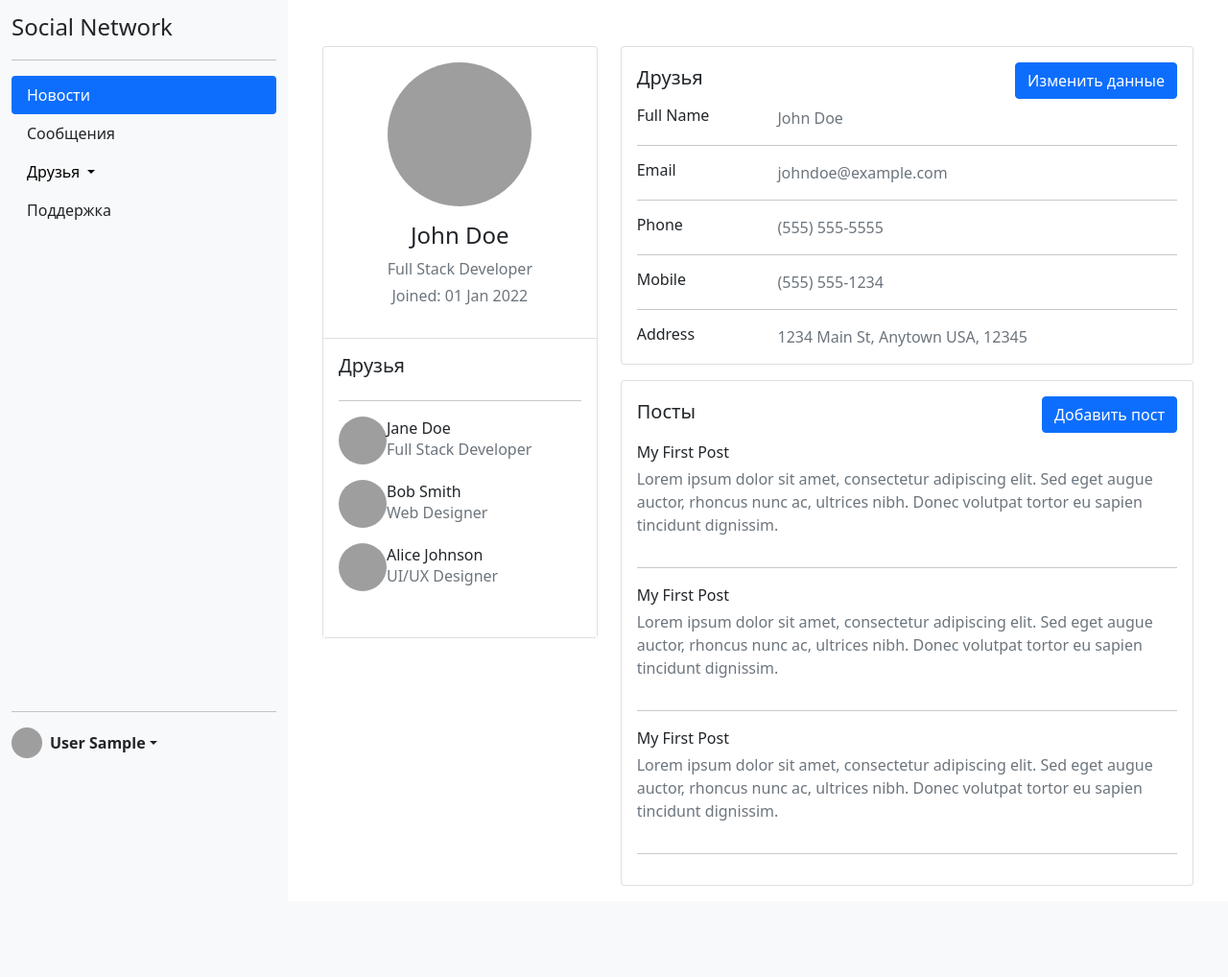
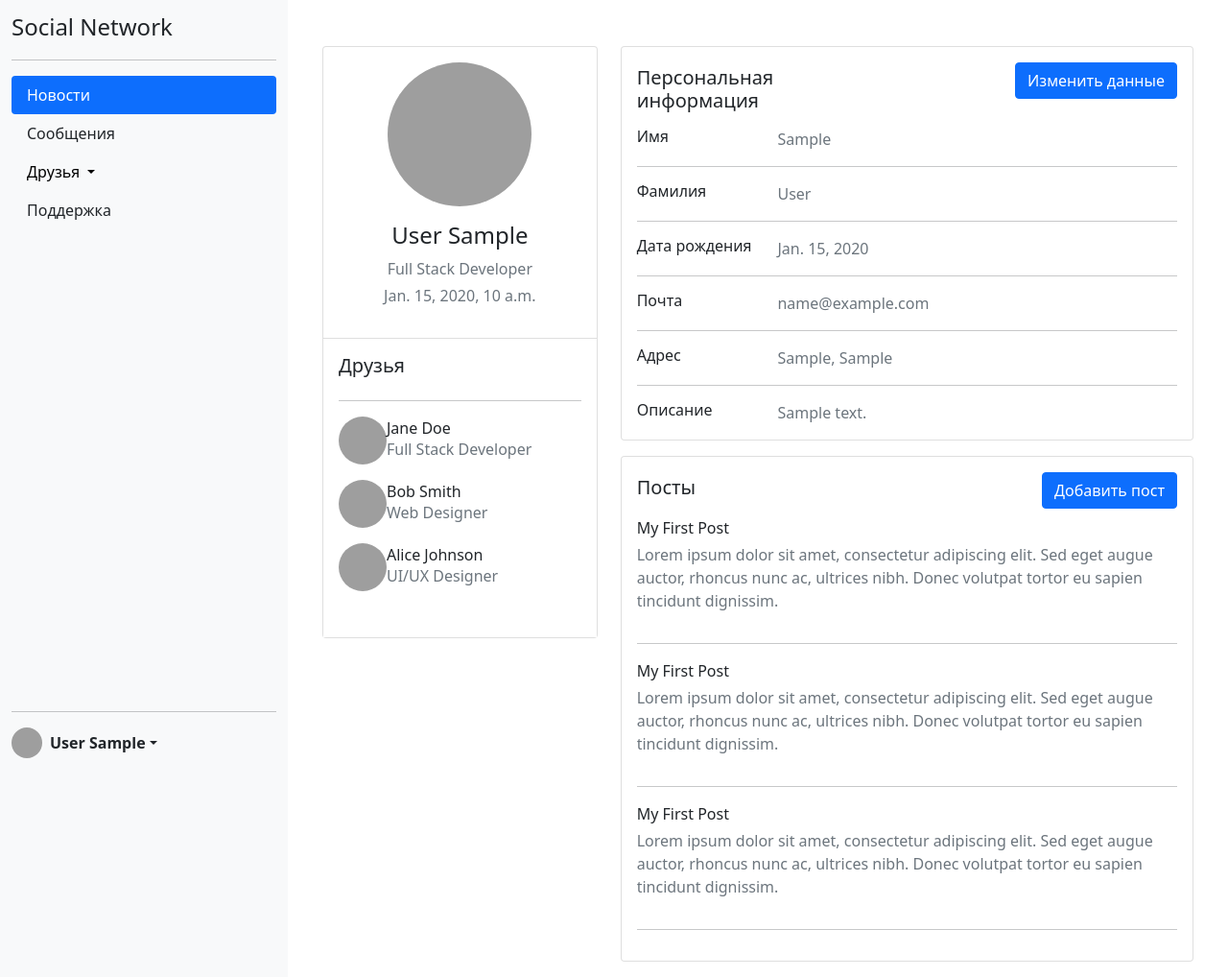
Before and after one commit to PAINTERit/MyFirstSocialNetwork, a Django app: a page that uses cabinet/templates/cabinet/account.html in a window 1280 px wide. Shown: the whole page at 96% size. Before the commit the page ends 923 px from the top, so only its background shows below. Run offline with Django 4.2, Linux system fonts and the light colour scheme; a user stored in the database is signed in; tables that the repository leaves empty hold one stand-in row (values such as "Sample post"); some libraries are stand-ins or nearby versions; grey boxes are pictures that could not be loaded.

Commit message:
В файле account выведена персональная информация пользователя. Исправлена форма для обновления данных пользователя.

```diff
--- a/cabinet/templates/cabinet/account.html
+++ b/cabinet/templates/cabinet/account.html
@@ -84,9 +84,9 @@
                                         <img src="https://i.pravatar.cc/150?img=65" alt="Admin" class="rounded-circle"
                                              width="150">
                                         <div class="mt-3">
-                                            <h4>John Doe</h4>
+                                            <h4>{{ user.last_name }} {{ user.first_name }}</h4>
                                             <p class="text-secondary mb-1">Full Stack Developer</p>
-                                            <p class="text-muted font-size-sm">Joined: 01 Jan 2022</p>
+                                            <p class="text-muted font-size-sm">{{ user.created_at }}</p>
                                         </div>
                                     </div>
                                 </div>
@@ -128,7 +128,7 @@
                                 <div class="card-body">
                                     <div class="card-title row">
                                         <div class="col pt-1">
-                                            <h5>Друзья</h5>
+                                            <h5>Персональная информация</h5>
                                         </div>
                                         <div class="col text-end">
                                             <a href="{% url 'update_info' %}" class="btn btn-primary">Изменить данные</a>
@@ -136,46 +136,55 @@
                                     </div>
                                     <div class="row">
                                         <div class="col-sm-3">
-                                            <h6 class="mb-0">Full Name</h6>
+                                            <h6 class="mb-0">Имя</h6>
                                         </div>
                                         <div class="col-sm-9 text-secondary">
-                                            John Doe
+                                            {{ user.first_name }}
                                         </div>
                                     </div>
                                     <hr>
                                     <div class="row">
                                         <div class="col-sm-3">
-                                            <h6 class="mb-0">Email</h6>
+                                            <h6 class="mb-0">Фамилия</h6>
                                         </div>
                                         <div class="col-sm-9 text-secondary">
-                                            johndoe@example.com
+                                            {{ user.last_name }}
                                         </div>
                                     </div>
                                     <hr>
                                     <div class="row">
                                         <div class="col-sm-3">
-                                            <h6 class="mb-0">Phone</h6>
+                                            <h6 class="mb-0">Дата рождения</h6>
                                         </div>
                                         <div class="col-sm-9 text-secondary">
-                                            (555) 555-5555
+                                            {{ user.birth_date }}
                                         </div>
                                     </div>
                                     <hr>
                                     <div class="row">
                                         <div class="col-sm-3">
-                                            <h6 class="mb-0">Mobile</h6>
+                                            <h6 class="mb-0">Почта</h6>
                                         </div>
                                         <div class="col-sm-9 text-secondary">
-                                            (555) 555-1234
+                                            {{ user.email }}
                                         </div>
                                     </div>
                                     <hr>
                                     <div class="row">
                                         <div class="col-sm-3">
-                                            <h6 class="mb-0">Address</h6>
+                                            <h6 class="mb-0">Адрес</h6>
                                         </div>
                                         <div class="col-sm-9 text-secondary">
-                                            1234 Main St, Anytown USA, 12345
+                                            {{ user.country }}, {{ user.city }}
+                                        </div>
+                                    </div>
+                                    <hr>
+                                    <div class="row">
+                                        <div class="col-sm-3">
+                                            <h6 class="mb-0">Описание</h6>
+                                        </div>
+                                        <div class="col-sm-9 text-secondary">
+                                            {{ user.description }}
                                         </div>
                                     </div>
                                 </div>
--- a/cabinet/templates/cabinet/update_info.html
+++ b/cabinet/templates/cabinet/update_info.html
@@ -99,11 +99,11 @@
                                                 <input type="text" class="form-control" id="city" name="city" required/>
                                             </div>
                                             <div class="mb-3">
-                                                <label for="date_of_birth" class="form-label">Дата рождения</label>
-                                                <input type="date" class="form-control" id="date_of_birth" name="date_of_birth" required/>
+                                                <label for="birth_date" class="form-label">Дата рождения</label>
+                                                <input type="date" class="form-control" id="birth_date" name="birth_date" required/>
                                             </div>
                                             <div class="mb-3">
-                                                <label for="date_of_birth" class="form-label">Обо мне</label>
+                                                <label for="description" class="form-label">Обо мне</label>
                                                 <div><textarea name="description" cols="109" rows="5"></textarea></div>
                                             </div>
                                         </ul>
--- a/cabinet/views.py
+++ b/cabinet/views.py
@@ -20,7 +20,7 @@ def update_info(request):
         user.last_name = request.POST.get('last_name')
         user.country = request.POST.get('country')
         user.city = request.POST.get('city')
-        user.date_of_birth = request.POST.get('date_of_birth')
+        user.birth_date = request.POST.get('birth_date')
         user.description = request.POST.get('description')
         user.save()
         return render(request, 'cabinet/account.html')
```
